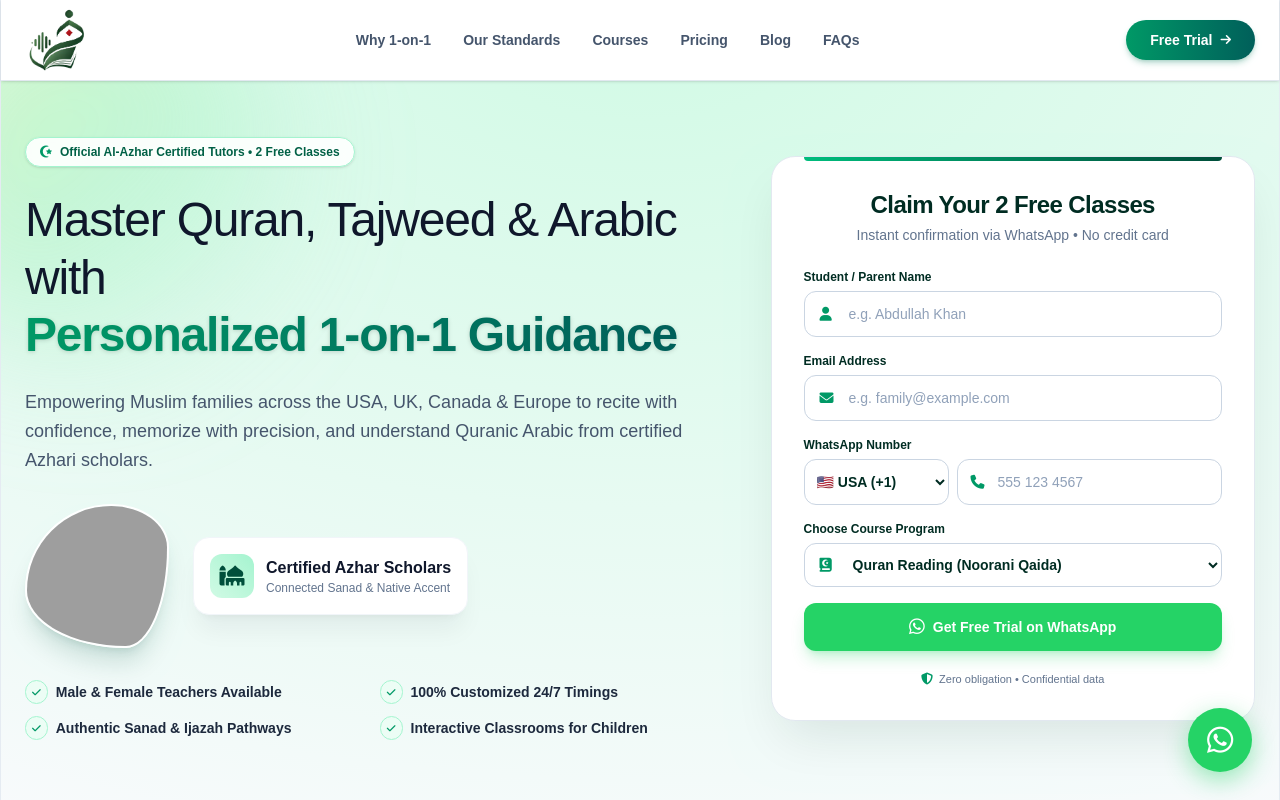
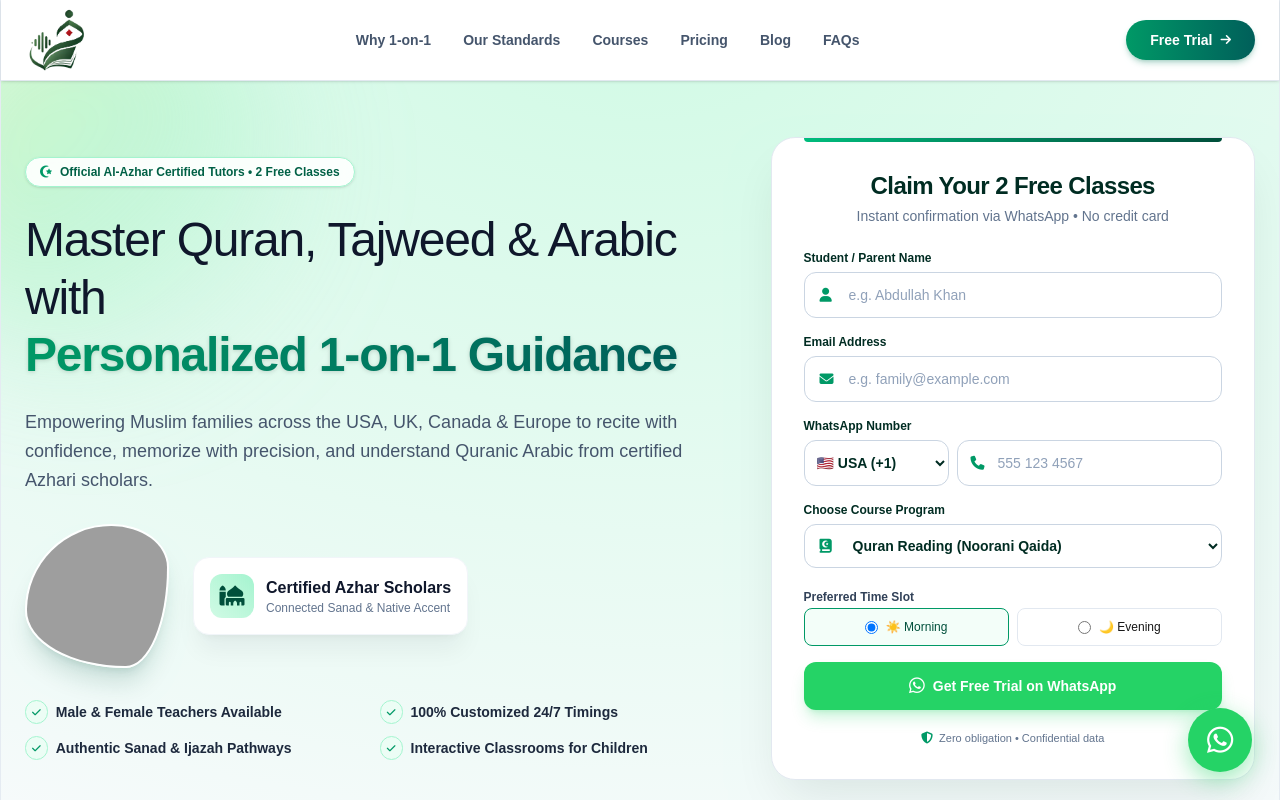
Before and after one commit to Daniel-Melton/fazakkir-platform-live, a Next.js app: page / in a window 1280 px wide. Shown: the top 800 px of the page. Built offline with nearby package versions, Linux system fonts and the light colour scheme; grey boxes are pictures that could not be loaded.

Commit message:
feat: add preferred time and timezone to leads form, email, and admin view

```diff
--- a/app/admin/leads/page.tsx
+++ b/app/admin/leads/page.tsx
@@ -380,7 +380,17 @@
                               {lead.total_price && ` • ${lead.total_price}`}
                             </div>
                           )}
+
+                          <div className="text-xs text-slate-500 mt-1 flex items-center gap-1.5 flex-wrap">
+                            <span className="bg-slate-100 text-slate-700 px-2 py-0.5 rounded text-[11px] font-medium">
+                              {lead.preferred_time === "Morning" ? "☀️ Morning" : "🌙 Evening"}
+                            </span>
+                            <span className="text-slate-400 text-[11px]">
+                              ({lead.timezone || "UTC"})
+                            </span>
+                          </div>
                         </td>
+
                         <td className="py-4 px-6 text-xs text-slate-500 whitespace-nowrap">
                           {lead.created_at
                             ? new Date(lead.created_at).toLocaleDateString("en-US", {
--- a/app/api/leads/route.ts
+++ b/app/api/leads/route.ts
@@ -14,11 +14,14 @@
     const phoneNumber = body.phoneNumber || body.phone || "";
     const courseName = body.courseName || body.preferredCourse;
 
+    // الحقول الجديدة للتوقيت المفضل والمنطقة الزمنية
+    const preferredTime = body.preferredTime || body.preferred_time || "Evening";
+    const timezone = body.timezone || "UTC";
+
     // حقول حاسبة الأسعار والخصومات
     const studentsCount = Number(body.studentsCount || body.student_count || 1);
     const planName = body.planName || "Standard";
     const discountApplied = body.discountApplied || "0%";
-    // const discountApplied = body.discountApplied || "0%";
 
     // استخراج العملة والأرقام بشكل مستقل
     const rawPriceStr = body.totalPrice ? String(body.totalPrice) : "";
@@ -40,7 +43,7 @@
       );
     }
 
-    // 1. حفظ بيانات الطالب في Supabase مع مطابقة كامل الأعمدة
+    // 1. حفظ بيانات الطالب في Supabase مع مطابقة كامل الأعمدة وإضافة التوقيت
     const { data: leadData, error: dbError } = await supabase
       .from("leads")
       .insert([
@@ -60,6 +63,8 @@
           discount_applied: discountApplied,
           total_price: totalPrice,
           currency: currency,
+          preferred_time: preferredTime,
+          timezone: timezone,
           status: "New",
         },
       ])
@@ -74,7 +79,7 @@
       );
     }
 
-    // 2. إرسال الإشعار البريدي متضمناً تفاصيل الخصم والباقة
+    // 2. إرسال الإشعار البريدي متضمناً تفاصيل الخصم والباقة والتوقيت
     const targetEmail = process.env.ADMIN_NOTIFICATION_EMAIL || "lonelywolf1452@gmail.com";
 
     if (process.env.RESEND_API_KEY) {
@@ -106,6 +111,14 @@
                 <td style="padding: 8px 0; font-weight: bold; color: #1e293b;">Plan / Students:</td>
                 <td style="padding: 8px 0; color: #334155;">${planName} (${studentsCount} Student/s)</td>
               </tr>
+              <tr>
+                <td style="padding: 8px 0; font-weight: bold; color: #1e293b;">Preferred Slot:</td>
+                <td style="padding: 8px 0; color: #334155;">${preferredTime}</td>
+              </tr>
+              <tr>
+                <td style="padding: 8px 0; font-weight: bold; color: #1e293b;">Timezone:</td>
+                <td style="padding: 8px 0; color: #334155;">${timezone}</td>
+              </tr>
               ${
                 discountApplied !== "0%"
                   ? `<tr>
--- a/components/LeadForm.tsx
+++ b/components/LeadForm.tsx
@@ -56,6 +56,12 @@
     const phoneNumber = (formData.get("phoneNumber") as string)?.trim();
     const courseChoice = formData.get("courseChoice") as string;
 
+    // 1. قراءة التوقيت المفضل من الفورم
+    const preferredTime = (formData.get("preferred_time") as string) || "Evening";
+
+    // 2. التقاط المنطقة الزمنية للمتصفح تلقائياً
+    const userTimezone = Intl.DateTimeFormat().resolvedOptions().timeZone || "UTC";
+
     const fullPhone = `${countryCode} ${phoneNumber}`;
 
     try {
@@ -72,6 +78,8 @@
           planName: isFromCalculator ? planSummary : "Direct Form",
           discountApplied: planDiscountValue,
           totalPrice: planPriceValue,
+          preferredTime,
+          timezone: userTimezone,
         }),
       });
 
@@ -82,7 +90,6 @@
       }
 
       formRef.current?.reset();
-      setLoading(false);
 
       const waNumber = process.env.NEXT_PUBLIC_WA_PHONE_NUMBER || "201126425304";
       let waMsg =
@@ -90,7 +97,9 @@
         `*Student Name:* ${encodeURIComponent(fullName)}%0A` +
         `*Email:* ${encodeURIComponent(email)}%0A` +
         `*WhatsApp:* ${encodeURIComponent(fullPhone)}%0A` +
-        `*Course Selected:* ${encodeURIComponent(courseChoice)}`;
+        `*Course Selected:* ${encodeURIComponent(courseChoice)}%0A` +
+        `*Preferred Slot:* ${encodeURIComponent(preferredTime)}%0A` +
+        `*Timezone:* ${encodeURIComponent(userTimezone)}`;
 
       if (isFromCalculator && planPriceValue) {
         waMsg += `%0A*Plan Selected:* ${encodeURIComponent(planSummary)} (${planStudents} students)%0A*Estimated Total:* ${encodeURIComponent(planPriceValue)} (Discount: ${encodeURIComponent(planDiscountValue || "None")})`;
@@ -99,6 +108,7 @@
       window.open(`https://wa.me/${waNumber}?text=${waMsg}`, "_blank");
     } catch (err: any) {
       setErrorMsg(err.message || "Something went wrong, please try again.");
+    } finally {
       setLoading(false);
     }
   };
@@ -222,6 +232,34 @@
           </div>
         </div>
 
+        {/* Preferred Study Time */}
+        <div className="space-y-1">
+          <label className="text-xs font-semibold text-slate-700">
+            Preferred Time Slot
+          </label>
+          <div className="grid grid-cols-2 gap-2">
+            <label className="flex items-center justify-center gap-2 p-2.5 border rounded-lg cursor-pointer text-xs font-medium hover:bg-emerald-50 transition border-slate-200 has-[:checked]:border-emerald-600 has-[:checked]:bg-emerald-50/60 has-[:checked]:text-emerald-900">
+              <input
+                type="radio"
+                name="preferred_time"
+                value="Morning"
+                defaultChecked
+                className="text-emerald-600 focus:ring-emerald-500"
+              />
+              ☀️ Morning
+            </label>
+            <label className="flex items-center justify-center gap-2 p-2.5 border rounded-lg cursor-pointer text-xs font-medium hover:bg-emerald-50 transition border-slate-200 has-[:checked]:border-emerald-600 has-[:checked]:bg-emerald-50/60 has-[:checked]:text-emerald-900">
+              <input
+                type="radio"
+                name="preferred_time"
+                value="Evening"
+                className="text-emerald-600 focus:ring-emerald-500"
+              />
+              🌙 Evening
+            </label>
+          </div>
+        </div>
+
         <button
           type="submit"
           disabled={loading}
```
